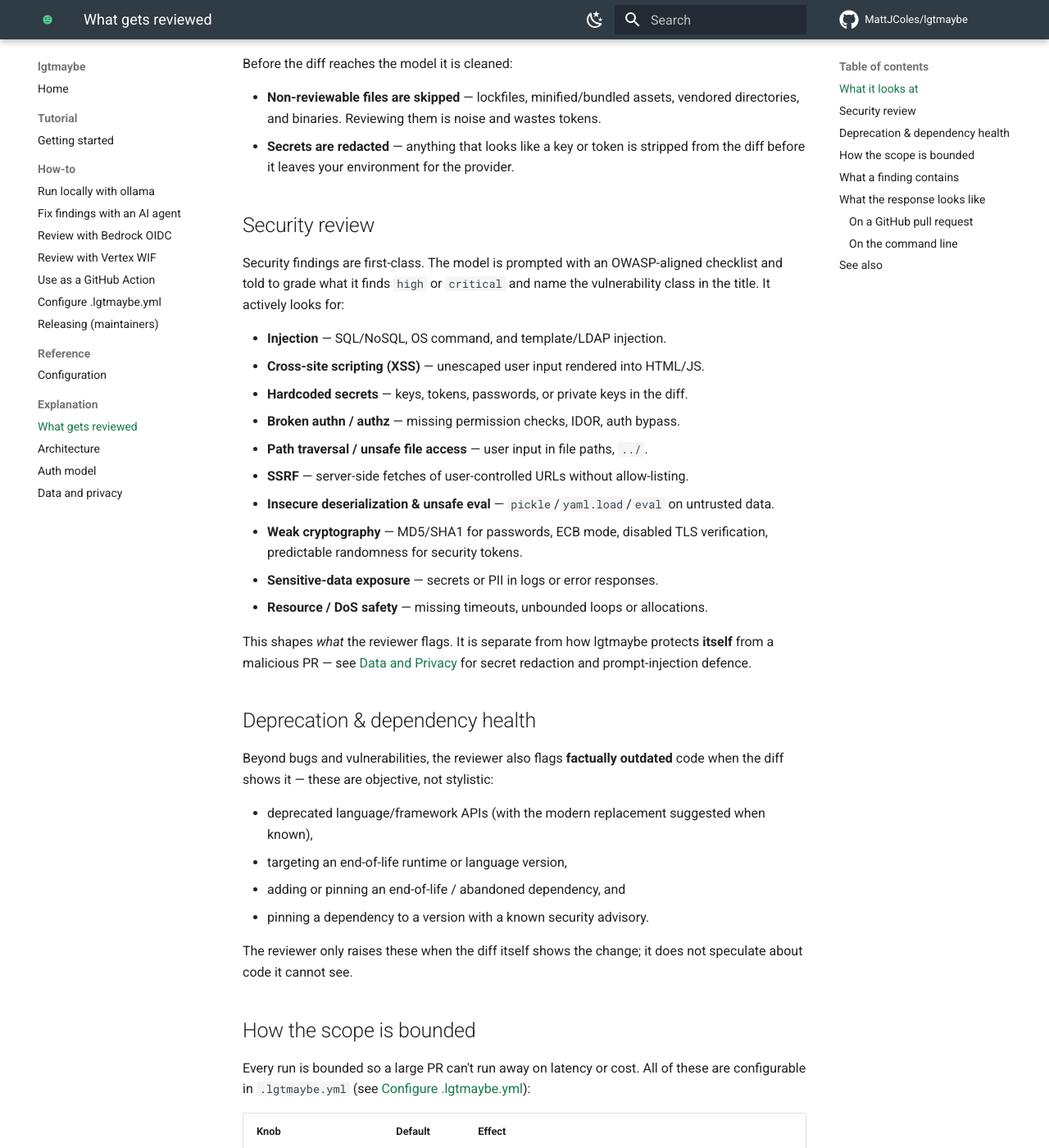
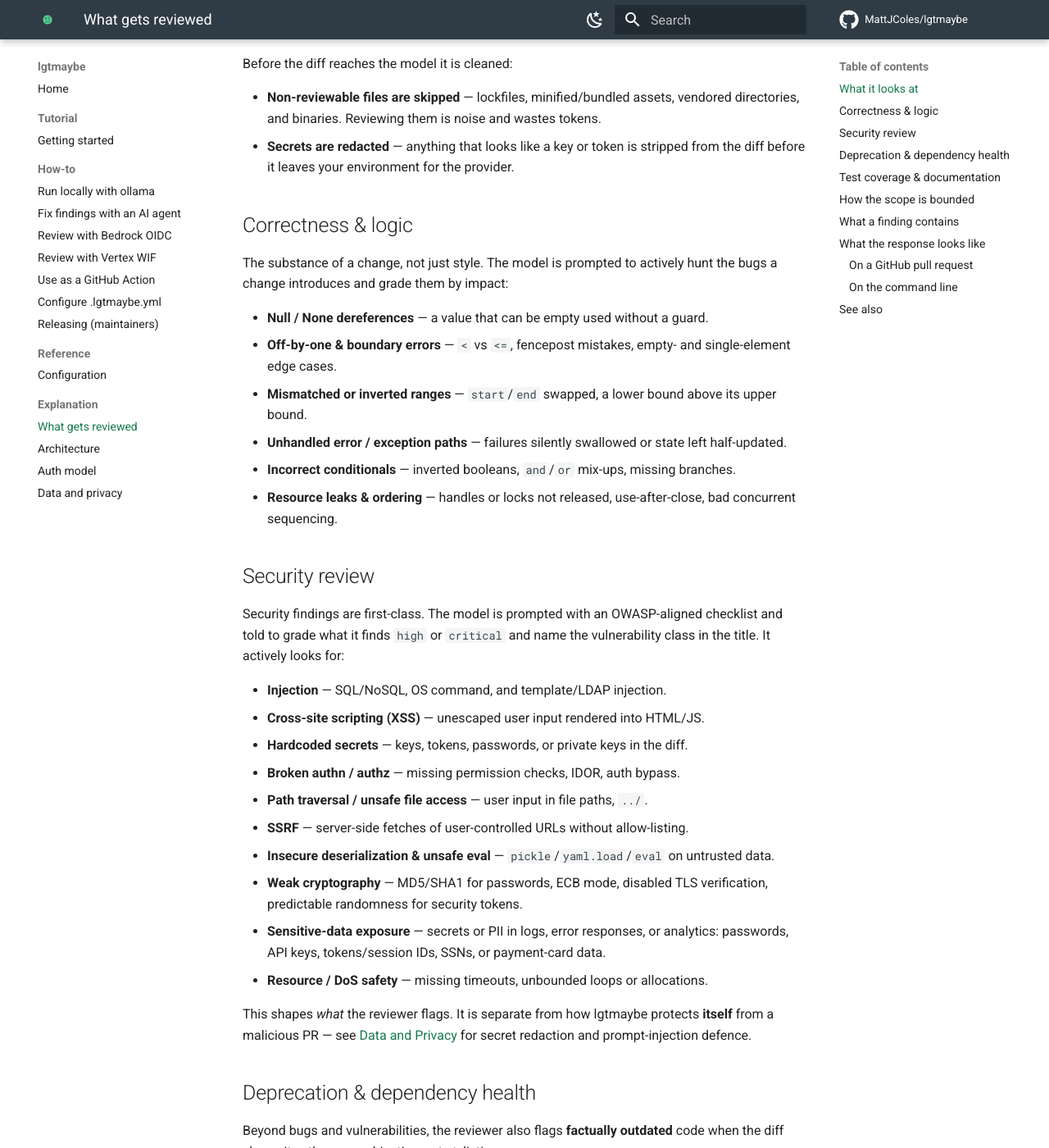
Before and after one commit to actions-marketplace-validations/MattJColes_lgtmaybe, an MkDocs documentation site: the page built from docs/explanation/what-gets-reviewed.md, in a window 1280 px wide and 1400 px high, scrolled down 545 px. Shown: the whole window at 82% size. Built offline with MkDocs 1.6.1 and Material for MkDocs 9.7.7, drawn with Linux system fonts in a browser that asks for light colours; comment, search, counter and statistics services are not loaded; some of the changed text lies outside the part shown.

Commit message:
feat: expand reviewer scan coverage (logic, tests, docs) and refresh docs
Add Correctness & logic, Test coverage, and Documentation sections to the
review system prompt, and enrich the sensitive-data bullet to name concrete
PII/secret leaks into logs. Add the four matching prompt assertions
(logic/edge-case, test coverage, documentation, PII-in-logs).

Refresh the homepage, README, and "what gets reviewed" docs to describe the
full scan set, and present severity grading as prose rather than a feature
bullet. Ignore editor dirs (.idea/.vscode).

Co-Authored-By: Claude Opus 4.8 (1M context) <noreply@anthropic.com>

```diff
--- a/docs/explanation/what-gets-reviewed.md
+++ b/docs/explanation/what-gets-reviewed.md
@@ -26,6 +26,23 @@ Before the diff reaches the model it is cleaned:
 - **Secrets are redacted** — anything that looks like a key or token is stripped
   from the diff before it leaves your environment for the provider.
 
+## Correctness & logic
+
+The substance of a change, not just style. The model is prompted to actively
+hunt the bugs a change introduces and grade them by impact:
+
+- **Null / None dereferences** — a value that can be empty used without a guard.
+- **Off-by-one & boundary errors** — `<` vs `<=`, fencepost mistakes, empty- and
+  single-element edge cases.
+- **Mismatched or inverted ranges** — `start`/`end` swapped, a lower bound above
+  its upper bound.
+- **Unhandled error / exception paths** — failures silently swallowed or state
+  left half-updated.
+- **Incorrect conditionals** — inverted booleans, `and`/`or` mix-ups, missing
+  branches.
+- **Resource leaks & ordering** — handles or locks not released, use-after-close,
+  bad concurrent sequencing.
+
 ## Security review
 
 Security findings are first-class. The model is prompted with an OWASP-aligned
@@ -42,7 +59,8 @@ vulnerability class in the title. It actively looks for:
   untrusted data.
 - **Weak cryptography** — MD5/SHA1 for passwords, ECB mode, disabled TLS
   verification, predictable randomness for security tokens.
-- **Sensitive-data exposure** — secrets or PII in logs or error responses.
+- **Sensitive-data exposure** — secrets or PII in logs, error responses, or
+  analytics: passwords, API keys, tokens/session IDs, SSNs, or payment-card data.
 - **Resource / DoS safety** — missing timeouts, unbounded loops or allocations.
 
 This shapes *what* the reviewer flags. It is separate from how lgtmaybe protects
@@ -63,6 +81,20 @@ code when the diff shows it — these are objective, not stylistic:
 
 The reviewer only raises these when the diff itself shows the change; it does not
 speculate about code it cannot see.
+
+## Test coverage & documentation
+
+Two lighter-weight checks round out a review:
+
+- **Missing tests** — when the diff adds a new function, branch, or error case
+  with no accompanying test, the reviewer raises a `low`/`medium` finding and
+  puts a concrete, runnable test in the finding's `suggestion` field, matching
+  the project's existing test idiom. Renames, comments, and trivial formatting
+  changes are left alone.
+- **Documentation gaps** — public/exported surfaces added without a docstring, or
+  a name or signature that contradicts what the code does, are flagged at
+  `info`/`low`. This is deliberately restrained: private helpers and self-evident
+  code are not nagged about, so well-named code is left to document itself.
 
 ## How the scope is bounded
 
```
Also changed, not shown: CLAUDE.md (+15 -4 lines), README.md (+14 -10 lines), docs/index.md (+11 -10 lines), 3 other files.
